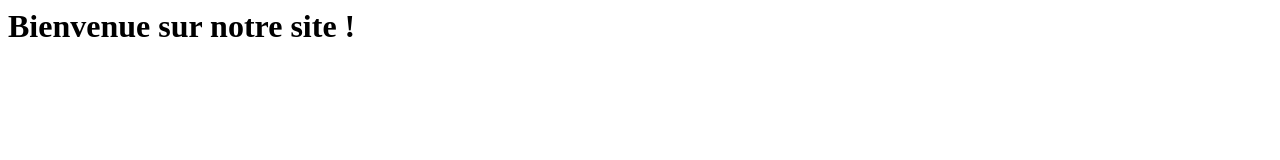
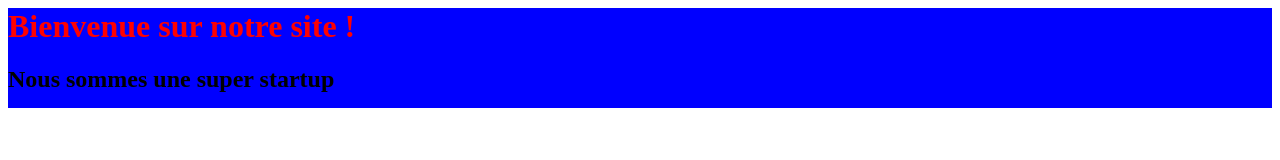
Before and after one commit to Kr00D/tp_git_grp14, a plain HTML site: page index.html in a window 1280 px wide. Drawn offline with Linux system fonts and the light colour scheme.

Commit message:
Header terminé

```diff
--- a/index.html
+++ b/index.html
@@ -1,5 +1,9 @@
 <html>
-	<head>
-		<h1>Bienvenue sur notre site !</h1>
-	</head>
+	<header style="background-color:#0000ff; height:100px">
+		<h1 style="color:red">Bienvenue sur notre site !</h1>
+		<h2>Nous sommes une super startup</h2>
+	</header>
+	<body>
+
+	</body>
 </html>
```
